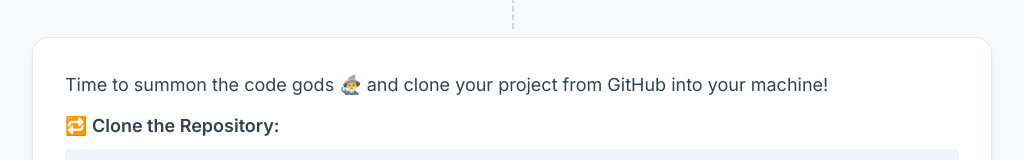
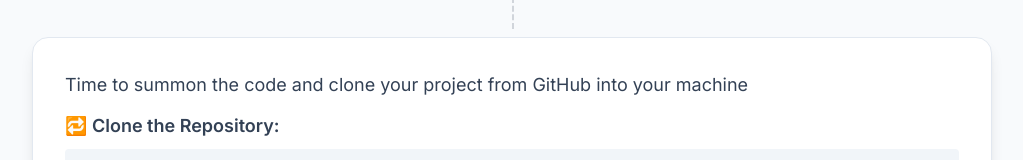
Before and after one commit to datamaroc/career-hub, a plain HTML site: page portfolio/index.html in a window 1280 px wide. Shown: the part 781-941 px from the top of the page, without its empty margins (128-1151 px from the left). Drawn offline with nearby package versions, Linux system fonts and the light colour scheme.

Commit message:
change in portfolio code

```diff
--- a/portfolio/index.html
+++ b/portfolio/index.html
@@ -212,8 +212,8 @@
         >
           <div class="text-slate-700 text-lg leading-relaxed">
             <p class="mb-3">
-              Time to summon the code gods 🧙‍♂️ and clone your project from GitHub
-              into your machine!
+              Time to summon the code and clone your project from GitHub into
+              your machine
             </p>
 
             <p class="font-semibold mb-2">🔁 Clone the Repository:</p>
```
